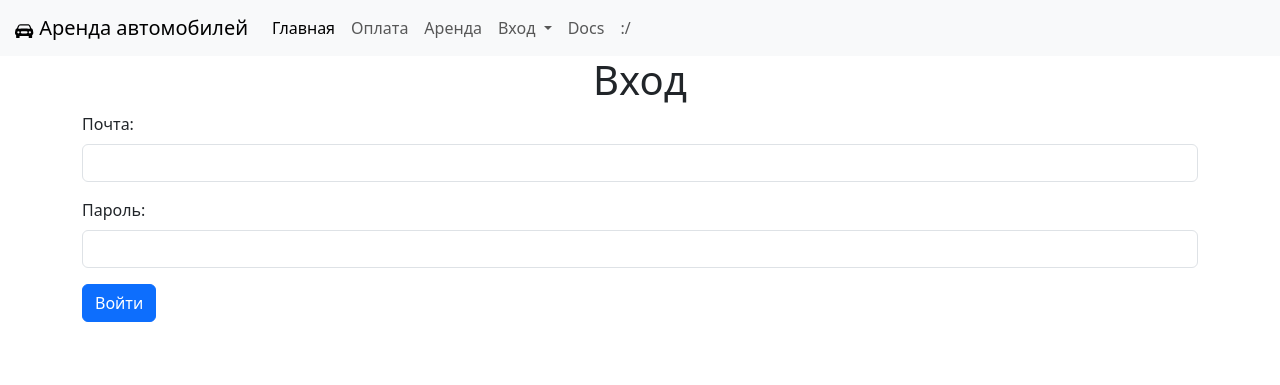
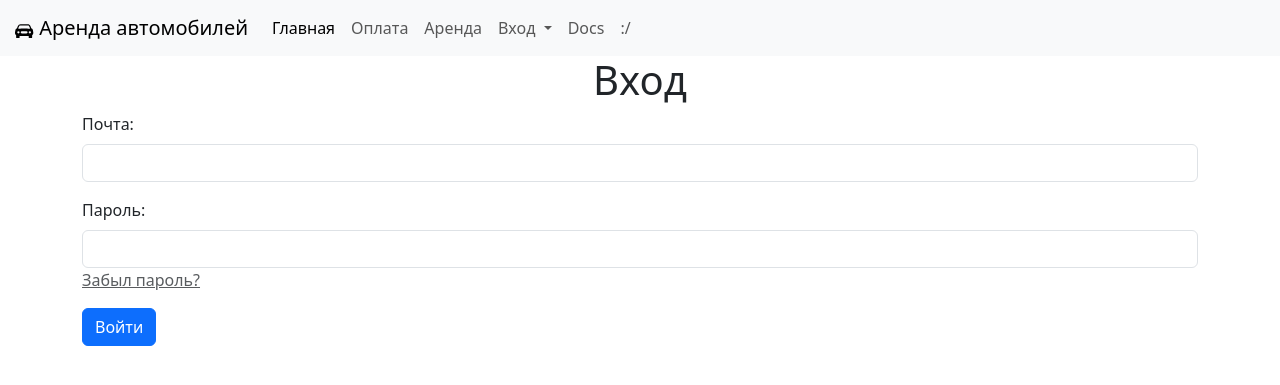
Before and after one commit to piton0pito/FastAPI_2.0, a FastAPI app: page /login in a window 1280 px wide. Shown: the top 385 px of the page. Run offline with FastAPI, Linux system fonts and the light colour scheme; parts of the project's set-up code (start-up, migrations or seed data) failed here and were passed over.

Commit message:
16.07.2024-12:01

```diff
--- a/app/templates/login.html
+++ b/app/templates/login.html
@@ -25,6 +25,7 @@
             <div class="mb-3">
               <label for="password" class="form-label">Пароль:</label>
               <input type="password" required class="form-control" name="password">
+              <a href="/reset_password" class="text-muted">Забыл пароль?</a>
             </div>
             <button type="submit" class="btn btn-primary">Войти</button>
         </form>
```
